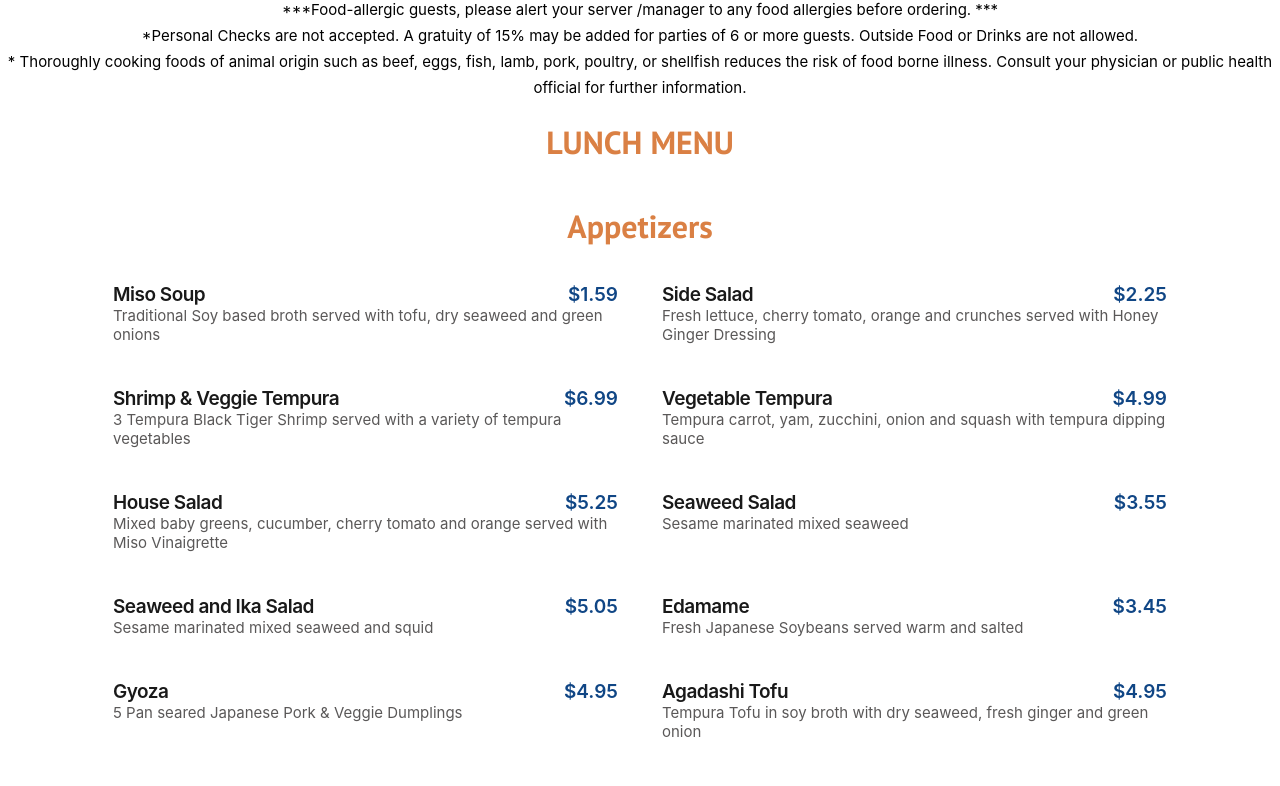
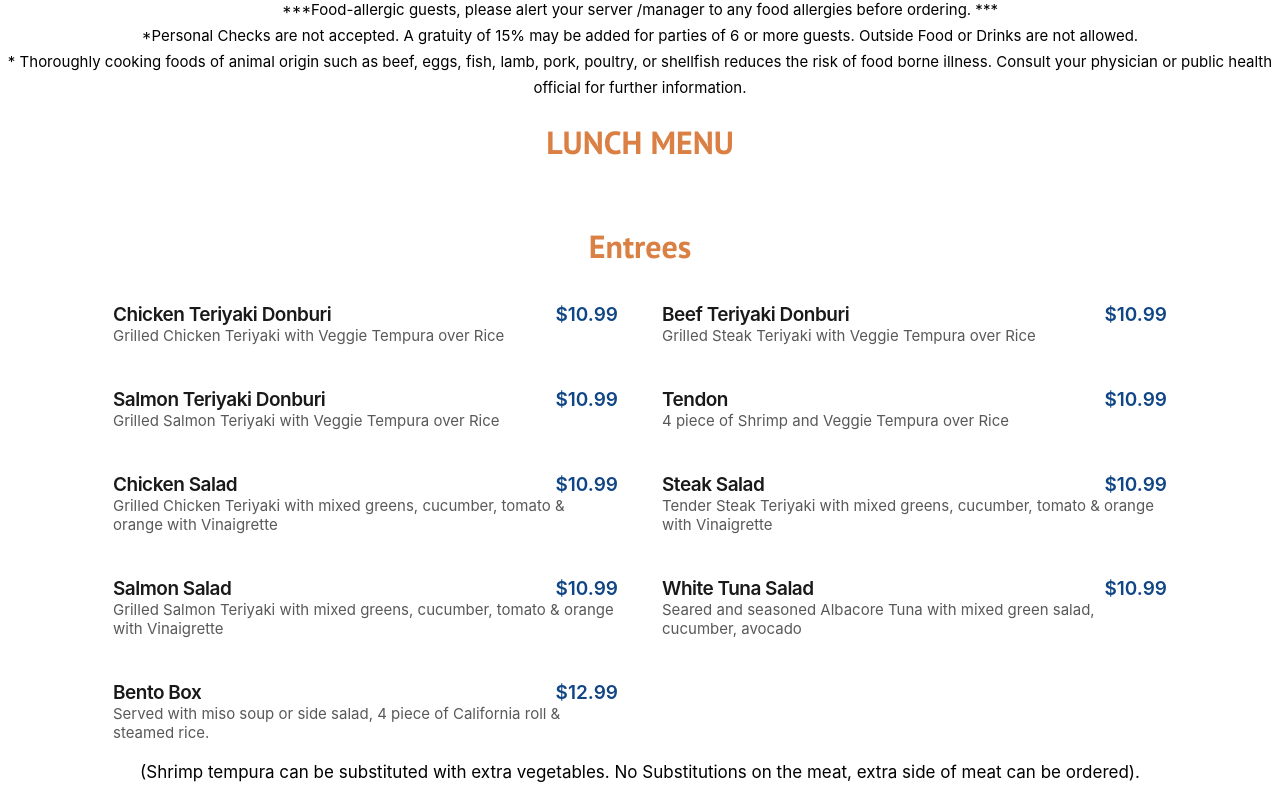
Before and after one commit to sai8e/sakanasushibar_website, a React (Create React App) app: page /menu in a window 1280 px wide. Shown: the part 6640-7426 px from the top of the page. Built offline with nearby package versions, Linux system fonts and the light colour scheme; the HTML template or start-up script is replaced by a standard one.

Commit message:
Update Menu.js

```diff
--- a/src/components/pages/Menu.js
+++ b/src/components/pages/Menu.js
@@ -12,7 +12,7 @@ import maki_sushi from "./menu_items/maki_sushi";
 import veggie_rolls from "./menu_items/veggie_rolls";
 import nigiri_sashimi_combo from "./menu_items/nigiri&sashimi_combo";
 import nigiri_sushi_sashimi from "./menu_items/nigiri_sushi&sashimi";
-import lunch_appetizers from "./menu_items/lunch_appetizers";
+// import lunch_appetizers from "./menu_items/lunch_appetizers";
 import lunch_entrees from "./menu_items/lunch_entrees";
 
 export default function Menu() {
@@ -131,11 +131,11 @@ export default function Menu() {
           LUNCH MENU
           <br />
           <br />
-          Appetizers
+            {/*Appetizers*/}
         </h1>
-        <div className="menu_container">
+        {/*<div className="menu_container">
           <Menu_item filteredImages={lunch_appetizers} />
-        </div>
+        </div>*/}
         <h1 className="menu_title" id="specialty_salads">
           Entrees
         </h1>
```
